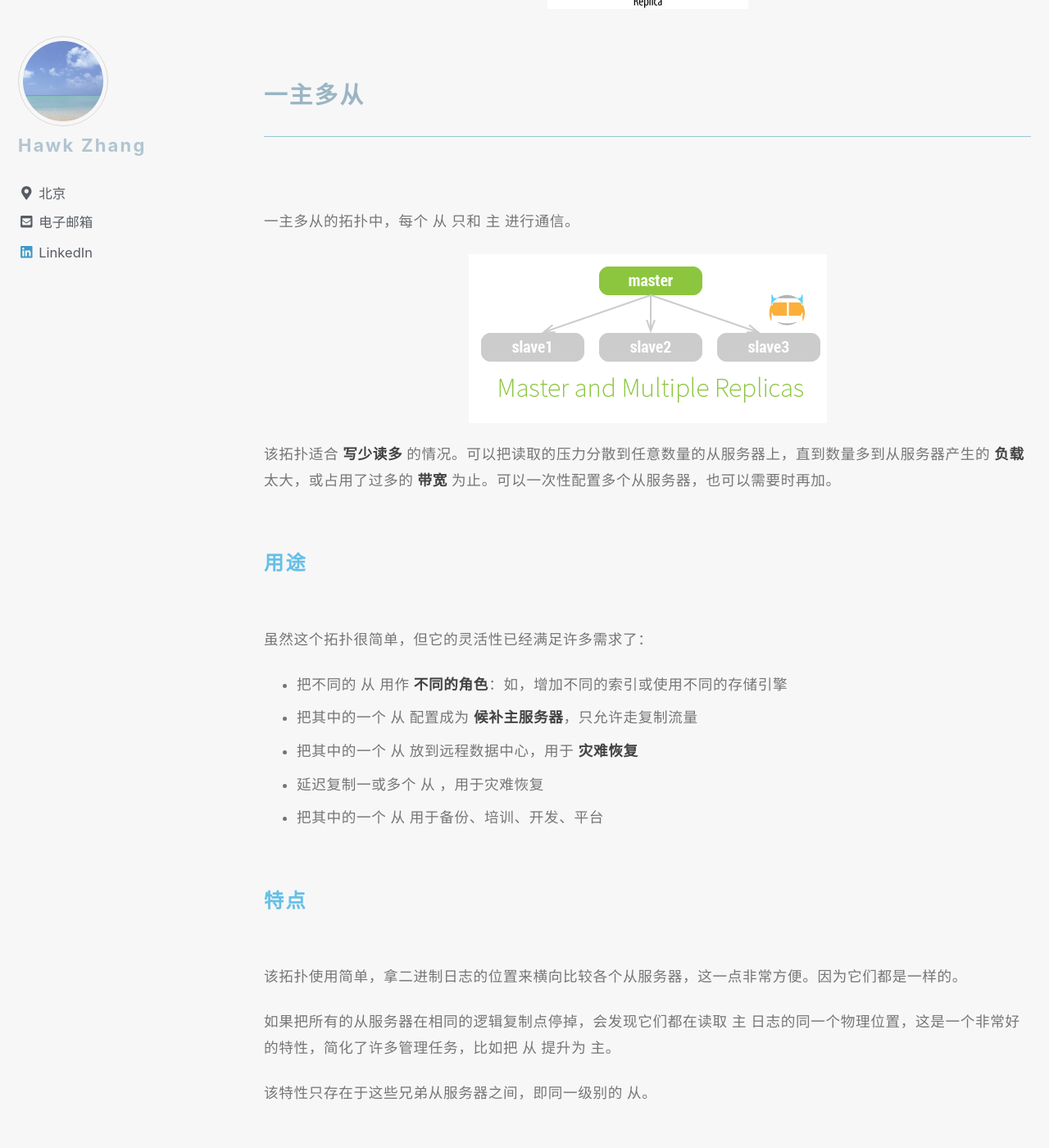
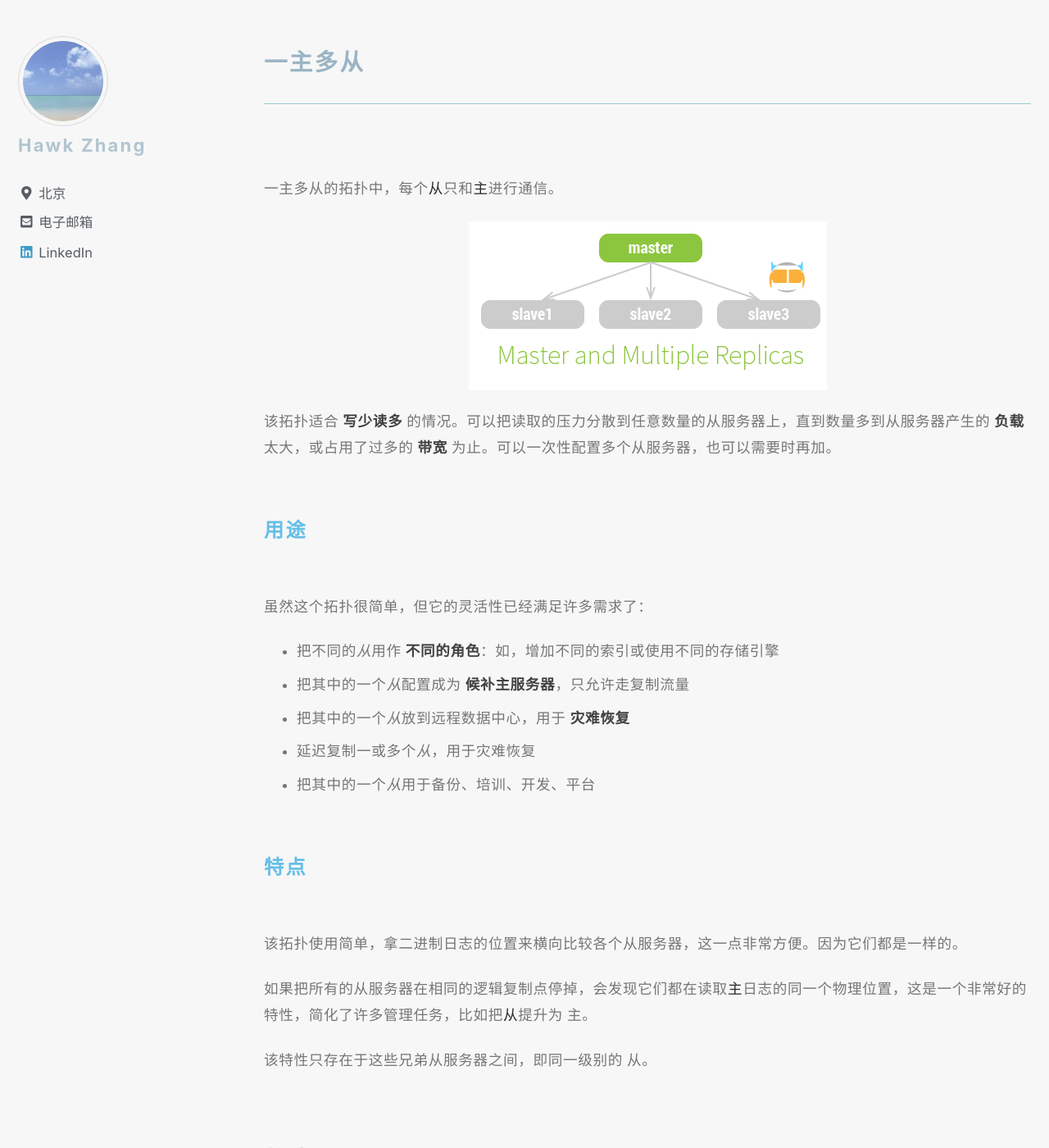
Before and after one commit to narru888/linotes_note, a Jekyll site: the page built from _posts/mysql/2016-03-01-master.slave.md, in a window 1280 px wide and 1400 px high, scrolled down 28374 px. Shown: the whole window at 82% size. Built offline with Jekyll 4.4.1, drawn with Linux system fonts in a browser that asks for light colours; nearby versions of some CDN libraries; a script that is not in the unit is left out; comment, search, counter and statistics services are not loaded; some of the changed text lies outside the part shown.

Commit message:
update on 2018-08-14 09:00:01 CST

```diff
--- a/_posts/mysql/2016-03-01-master.slave.md
+++ b/_posts/mysql/2016-03-01-master.slave.md
@@ -885,11 +885,11 @@
 组建复制拓扑期间的基本准则：
 
 * 一个 MySQL 复制实例只能有一个 主
-* 每个 从 必须有一个唯一的 Server ID
-* 一个 主 可以有多个从服务器
-* 一个 从 可以把 主 的修改传播下去，自己可以做为其它 从 的 主
+* 每个*从*必须有一个唯一的 Server ID
+* 一个*主*可以有多个从服务器
+* 一个*从*可以把*主*的修改传播下去，自己可以做为其它*从*的 主
 
-MySQL 不支持多源复制：即一个 从 上面有多个 主 的拓扑。
+MySQL 不支持多源复制：即一个*从*上面有多个*主*的拓扑。
 
 ![image-center](/assets/images/mysql.multisource.jpg){: .align-center}
 
@@ -901,7 +901,7 @@
 
 ### 一主多从
 
-一主多从的拓扑中，每个 从 只和 主 进行通信。
+一主多从的拓扑中，每个*从*只和*主*进行通信。
 
 ![image-center](/assets/images/sql.repl.topo.msss.png){: .align-center}
 
@@ -913,11 +913,11 @@
 
 虽然这个拓扑很简单，但它的灵活性已经满足许多需求了：
 
-* 把不同的 从 用作 **不同的角色**：如，增加不同的索引或使用不同的存储引擎
-* 把其中的一个 从 配置成为 **候补主服务器**，只允许走复制流量
-* 把其中的一个 从 放到远程数据中心，用于 **灾难恢复**
-* 延迟复制一或多个 从 ，用于灾难恢复
-* 把其中的一个 从 用于备份、培训、开发、平台
+* 把不同的*从*用作 **不同的角色**：如，增加不同的索引或使用不同的存储引擎
+* 把其中的一个*从*配置成为 **候补主服务器**，只允许走复制流量
+* 把其中的一个*从*放到远程数据中心，用于 **灾难恢复**
+* 延迟复制一或多个*从*，用于灾难恢复
+* 把其中的一个*从*用于备份、培训、开发、平台
 
 
 
@@ -925,7 +925,7 @@
 
 该拓扑使用简单，拿二进制日志的位置来横向比较各个从服务器，这一点非常方便。因为它们都是一样的。
 
-如果把所有的从服务器在相同的逻辑复制点停掉，会发现它们都在读取 主 日志的同一个物理位置，这是一个非常好的特性，简化了许多管理任务，比如把 从 提升为 主。
+如果把所有的从服务器在相同的逻辑复制点停掉，会发现它们都在读取*主*日志的同一个物理位置，这是一个非常好的特性，简化了许多管理任务，比如把*从*提升为 主。
 
 该特性只存在于这些兄弟从服务器之间，即同一级别的 从。
 
@@ -999,7 +999,7 @@
 * 处于主动模式的 server1 停止自身的复制线程，以保证自己不会复制、处理 server2 的更新
 * 处于被动模式的 server2 开始执行 `ALTER TABLE` 语句
 * 二者互换角色
-* 处于被动模式的 server1 恢复复制线程，server1 从 server2 中复制其更新
+* 处于被动模式的 server1 恢复复制线程，server1*从*server2 中复制其更新
 * server1 读取本地中继日志，执行同样的 `ALTER TABLE` 语句
 
 利用这种拓扑可以避免很多问题，也可以规避一些 MySQL 的限制。
@@ -1025,7 +1025,7 @@
 
 ![image-center](/assets/images/mysql.repl.dyn.mm2.png){: .align-center}
 
-当主动模式的 server1 从 server2 的二进制日志中读取到自己的事件时，会忽略，因为事件的 Server ID 是它自己。
+当主动模式的 server1*从*server2 的二进制日志中读取到自己的事件时，会忽略，因为事件的 Server ID 是它自己。
 
 >使用这种拓扑有点像创建了一个热备，只不过还可以用这个热备来提升性能。可以用来读取查询、备份、离线维护、升级等等，这些事在真的热备上却是无法完成的。但是该拓扑没有带来更好的写入性能。
 > 这是一个非常重要、非常常用的复制拓扑。
@@ -1048,9 +1048,9 @@
 
 ![image-center](/assets/images/mysql.repl.topo.mmss.png){: .align-center}
 
-该拓扑的优势是额外的冗余，在每一侧都消除了单点失效。同时，也可以用 从 缓解读取压力。
+该拓扑的优势是额外的冗余，在每一侧都消除了单点失效。同时，也可以用*从*缓解读取压力。
 
-可用于本地失效切换，主 失效时可以把 从 提升为 主，只是做起来有些复杂。
+可用于本地失效切换，主 失效时可以把*从*提升为 主，只是做起来有些复杂。
 
 
 
@@ -1082,7 +1082,7 @@
 
 
 
-### 主 - 分主 - 从
+###*主*- 分主 - 从
 
 ![image-center](/assets/images/mysql.repl.topo.mdmsss.png){: .align-center}
 
```
